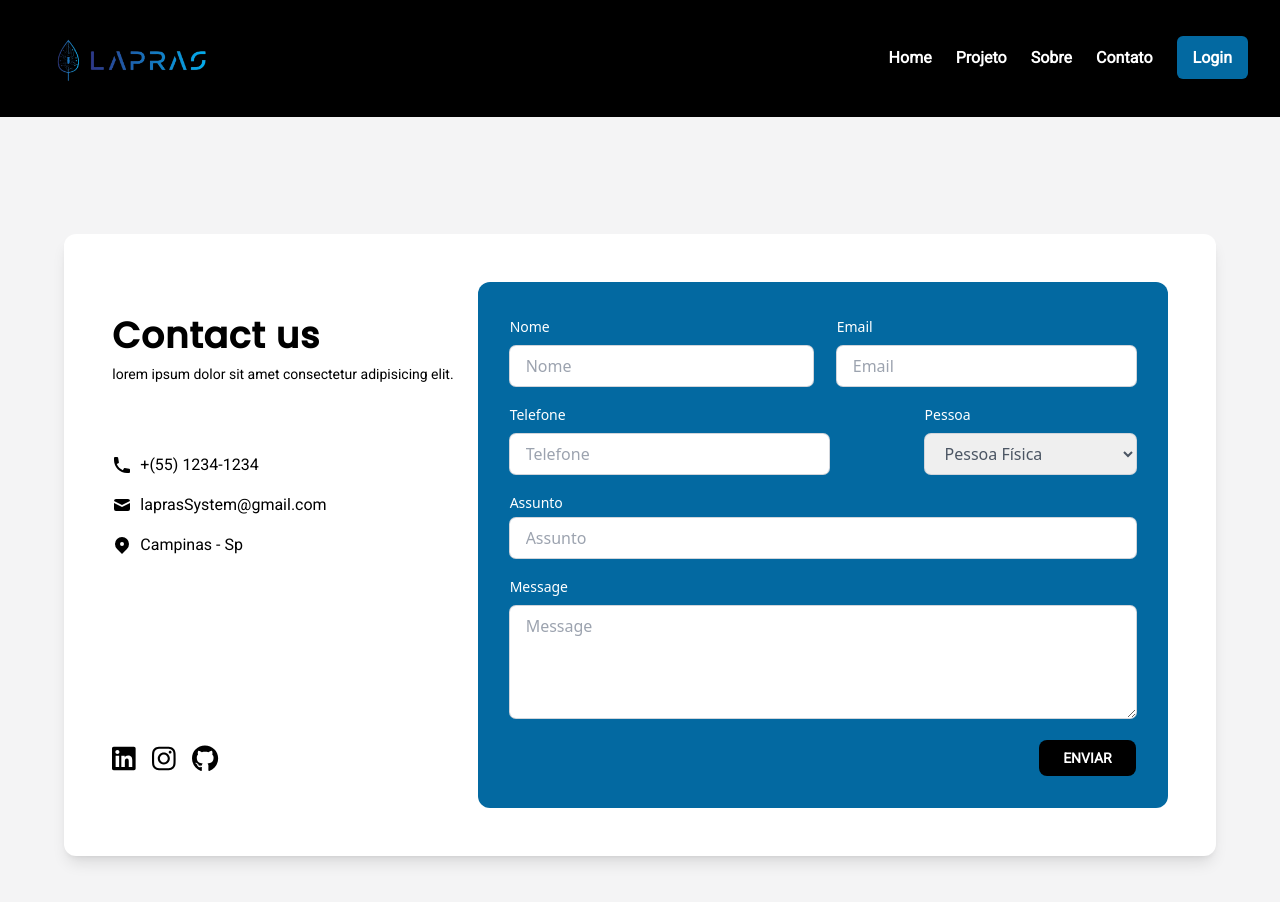
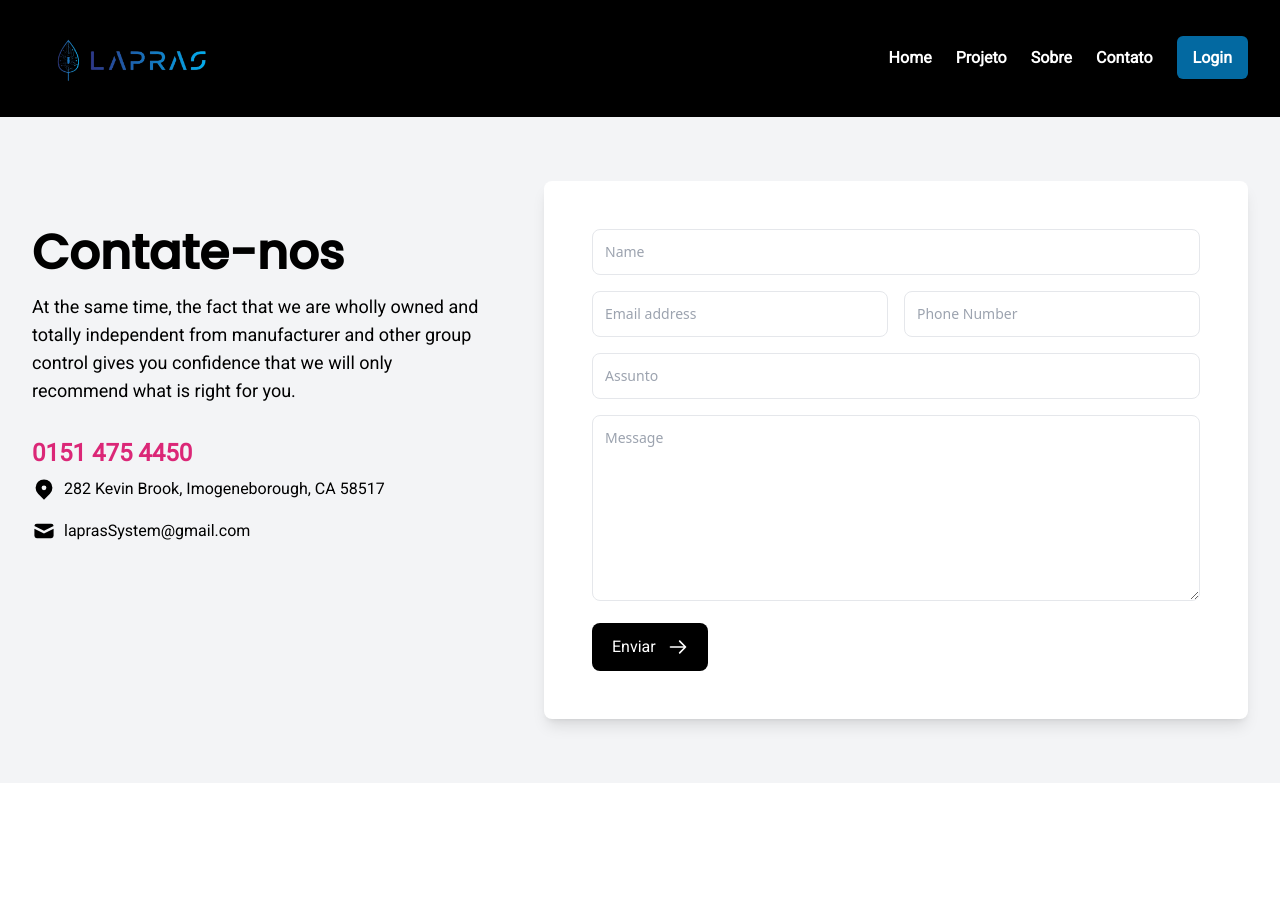
Before and after one commit to diogoramosr/Lapras-System, a Next.js app: page /contato in a window 1280 px wide. Shown: the top 902 px of the page. After the commit the page ends 800 px from the top, so only its background shows below. Built offline with nearby package versions, Linux system fonts and the light colour scheme.

Commit message:
Página CONTATO refeita e em andamento

```diff
--- a/pages/contato.js
+++ b/pages/contato.js
@@ -10,47 +10,31 @@ import {
 
 const Contato = () => {
   return (
-    <div className="bg-zinc-100">
+    <div className="">
       <Head></Head>
       <Navbar />
-      <div className="antialiased">
-        <div className="flex w-full min-h-screen justify-center items-center">
-          <div className="flex justify-between md:flex-row md:space-x-6 flex-col space-y-6 md:space-y-0  bg-white max-w-xxl p-8 sm:p-12 rounded-xl shadow-lg text-white mt-24 mb-10">
-            <div className="flex flex-col justify-around">
-              <div className="text-black">
-                <h1 className="font-bold text-4xl tracking-wide">Contact us</h1>
-                <p className="pt-2 text-black text-sm">
-                  lorem ipsum dolor sit amet consectetur adipisicing elit.
+
+      <section class="bg-gray-100">
+        <div class="max-w-screen-xl px-4 py-16 mx-auto sm:px-6 lg:px-8">
+          <div class="grid grid-cols-1 gap-x-16 gap-y-8 lg:grid-cols-5">
+            <div class="lg:py-12 lg:col-span-2 flex flex-col">
+              <h1 className="font-bold text-5xl mb-4">Contate-nos</h1>
+              <p class="max-w-xl text-lg">
+                At the same time, the fact that we are wholly owned and totally
+                independent from manufacturer and other group control gives you
+                confidence that we will only recommend what is right for you.
               </p>
-              </div>
-              <div className="flex flex-col space-y-4 mb-10 text-black">
-                <div className="inline-flex space-x-2 items-center">
+
+              <div class="mt-8">
+                <a href="" class="text-2xl font-bold text-pink-600">
+                  {" "}
+                  0151 475 4450{" "}
+                </a>
+
+                <address class="mt-2 not-italic inline-flex space-x-2">
                   <svg
                     xmlns="http://www.w3.org/2000/svg"
-                    className="h-5 w-5 "
-                    viewBox="0 0 20 20"
-                    fill="currentColor"
-                  >
-                    <path d="M2 3a1 1 0 011-1h2.153a1 1 0 01.986.836l.74 4.435a1 1 0 01-.54 1.06l-1.548.773a11.037 11.037 0 006.105 6.105l.774-1.548a1 1 0 011.059-.54l4.435.74a1 1 0 01.836.986V17a1 1 0 01-1 1h-2C7.82 18 2 12.18 2 5V3z" />
-                  </svg>
-                  <span>+(55) 1234-1234</span>
-                </div>
-                <div className="inline-flex space-x-2 items-center">
-                  <svg
-                    xmlns="http://www.w3.org/2000/svg"
-                    className="h-5 w-5"
-                    viewBox="0 0 20 20"
-                    fill="currentColor"
-                  >
-                    <path d="M2.003 5.884L10 9.882l7.997-3.998A2 2 0 0016 4H4a2 2 0 00-1.997 1.884z" />
-                    <path d="M18 8.118l-8 4-8-4V14a2 2 0 002 2h12a2 2 0 002-2V8.118z" />
-                  </svg>
-                  <span>laprasSystem@gmail.com</span>
-                </div>
-                <div className="inline-flex space-x-2 items-center">
-                  <svg
-                    xmlns="http://www.w3.org/2000/svg"
-                    className="h-5 w-5"
+                    className="h-6 w-6"
                     viewBox="0 0 20 20"
                     fill="currentColor"
                   >
@@ -59,117 +43,121 @@ const Contato = () => {
                       d="M5.05 4.05a7 7 0 119.9 9.9L10 18.9l-4.95-4.95a7 7 0 010-9.9zM10 11a2 2 0 100-4 2 2 0 000 4z"
                       clipRule="evenodd"
                     />
-                  </svg>
-                  <span>Campinas - Sp</span>
+                  </svg>{" "}
+                  <span>282 Kevin Brook, Imogeneborough, CA 58517</span>
+                </address>
+              </div>
+
+              <div class="mt-1">
+                <address class="mt-2 not-italic inline-flex space-x-2">
+                  <svg
+                    xmlns="http://www.w3.org/2000/svg"
+                    className="h-6 w-6"
+                    viewBox="0 0 20 20"
+                    fill="currentColor"
+                  >
+                    <path d="M2.003 5.884L10 9.882l7.997-3.998A2 2 0 0016 4H4a2 2 0 00-1.997 1.884z" />
+                    <path d="M18 8.118l-8 4-8-4V14a2 2 0 002 2h12a2 2 0 002-2V8.118z" />
+                  </svg>{" "}
+                  <span>laprasSystem@gmail.com</span>
+                </address>
               </div>
             </div>
-              <div className="flex space-x-4 mt-20 text-lg text-black">
-                <a href="">
-                  <FontAwesomeIcon
-                    icon={faLinkedin}
-                    size="xl"
-                    className="hover:text-sky-700 transition-all 400ms"
-                  />
-                </a>
-                <a href="">
-                  <FontAwesomeIcon
-                    icon={faInstagram}
-                    size="xl"
-                    className="hover:text-sky-700 transition-all 400ms"
-                  />
-                </a>
-                <a href="">
-                  <FontAwesomeIcon
-                    icon={faGithub}
-                    size="xl"
-                    className="hover:text-sky-700 transition-all 400ms"
-                  />
-                </a>
-              </div>
-            </div>
+
+            <div class="p-8 bg-white rounded-lg shadow-lg lg:p-12 lg:col-span-3">
+              <form action="" class="space-y-4">
                 <div>
-              <div className="bg-sky-700 rounded-xl p-8 text-gray-600 ">
-                <form action="POST" className="flex flex-col space-y-4">
-                  <div className="flex justify-between items-center space-x-6">
-                    <div>
-                      <label className="text-sm text-white" for="">
-                        Nome
+                  <label class="sr-only" for="name">
+                    Name
                   </label>
                   <input
+                    class="w-full p-3 text-sm border border-gray-200 rounded-lg"
+                    placeholder="Name"
                     type="text"
-                        placeholder="Nome"
-                        className="ring-1 ring-gray-300 w-full rounded-md px-4 py-2 mt-2 outline-none focus:ring-2 focus:ring-white"
+                    id="name"
                   />
                 </div>
+
+                <div class="grid grid-cols-1 gap-4 sm:grid-cols-2">
                   <div>
-                      <label className="text-sm text-white" for="">
+                    <label class="sr-only" for="email">
                       Email
                     </label>
-
                     <input
+                      class="w-full p-3 text-sm border border-gray-200 rounded-lg"
+                      placeholder="Email address"
                       type="email"
-                        placeholder="Email"
-                        className="ring-1 ring-gray-300 w-full rounded-md px-4 py-2 mt-2 outline-none focus:ring-2 focus:ring-white"
-                      />
-                    </div>
-                  </div>
-                  <div className="flex justify-between items-center space-x-2">
-                    <div>
-                      <label className="text-sm text-white" for="">
-                        Telefone
-                      </label>
-                      <input
-                        type="telephone"
-                        placeholder="Telefone"
-                        className="ring-1 ring-gray-300 w-full rounded-md px-4 py-2 mt-2 outline-none focus:ring-2 focus:ring-white"
-                      />
-                    </div>
-                    <div>
-                      <label className="text-sm text-white" for="">
-                        Pessoa
-                      </label>
-                      <select
-                        id="country"
-                        name="country"
-                        autocomplete="country-name"
-                        class="ring-1 ring-gray-300 w-full rounded-md px-4 py-2 mt-2 outline-none focus:ring-2 focus:ring-white"
-                      >
-                        <option>Pessoa Física</option>
-                        <option>Pessoa Jurídica</option>
-                      </select>
-                    </div>
-                  </div>
-                  <div>
-                    <label className="text-sm text-white" for="">
-                      Assunto
-                    </label>
-                    <input
-                      type="text"
-                      placeholder="Assunto"
-                      className="ring-1 ring-gray-300 w-full rounded-md px-4 py-2 mt-1 outline-none focus:ring-2 focus:ring-white"
+                      id="email"
                     />
                   </div>
 
                   <div>
-                    <label className="text-sm text-white" for="">
+                    <label class="sr-only" for="phone">
+                      Phone
+                    </label>
+                    <input
+                      class="w-full p-3 text-sm border border-gray-200 rounded-lg"
+                      placeholder="Phone Number"
+                      type="tel"
+                      id="phone"
+                    />
+                  </div>
+                </div>
+
+                <div class="grid grid-cols-1 gap-4 text-center sm:grid-cols-1">
+                  <div>
+                    <label class="sr-only" for="assunto">
+                      Assunto
+                    </label>
+                    <input
+                      class="w-full p-3 text-sm border border-gray-200 rounded-lg"
+                      placeholder="Assunto"
+                      type="text"
+                      id="assunto"
+                    />
+                  </div>
+                </div>
+
+                <div>
+                  <label class="sr-only" for="message">
                     Message
                   </label>
-
                   <textarea
+                    class="w-full p-3 text-sm border border-gray-200 rounded-lg"
                     placeholder="Message"
-                      rows="4"
-                      className="ring-1 ring-gray-300 w-full rounded-md px-4 py-2 mt-2 outline-none focus:ring-2 focus:ring-white"
+                    rows="8"
+                    id="message"
                   ></textarea>
                 </div>
-                  <button className="inline-block self-end bg-black hover:bg-gradient-to-r from-black to-sky-900  text-white font-bold rounded-lg px-6 py-2 uppercase text-sm">
-                    Enviar
+
+                <div class="mt-4">
+                  <button
+                    type="submit"
+                    class="inline-flex items-center justify-center w-full px-5 py-3 text-white bg-black rounded-lg sm:w-auto hover:w-[125px]"
+                  >
+                    <span class="font-medium"> Enviar </span>
+
+                    <svg
+                      xmlns="http://www.w3.org/2000/svg"
+                      class="w-5 h-5 ml-3"
+                      fill="none"
+                      viewBox="0 0 24 24"
+                      stroke="currentColor"
+                    >
+                      <path
+                        stroke-linecap="round"
+                        stroke-linejoin="round"
+                        stroke-width="2"
+                        d="M14 5l7 7m0 0l-7 7m7-7H3"
+                      />
+                    </svg>
                   </button>
+                </div>
               </form>
             </div>
           </div>
         </div>
-        </div>
-      </div>
+      </section>
     </div>
   );
 };
```
Lines whose indentation alone changed are shown as unchanged.
